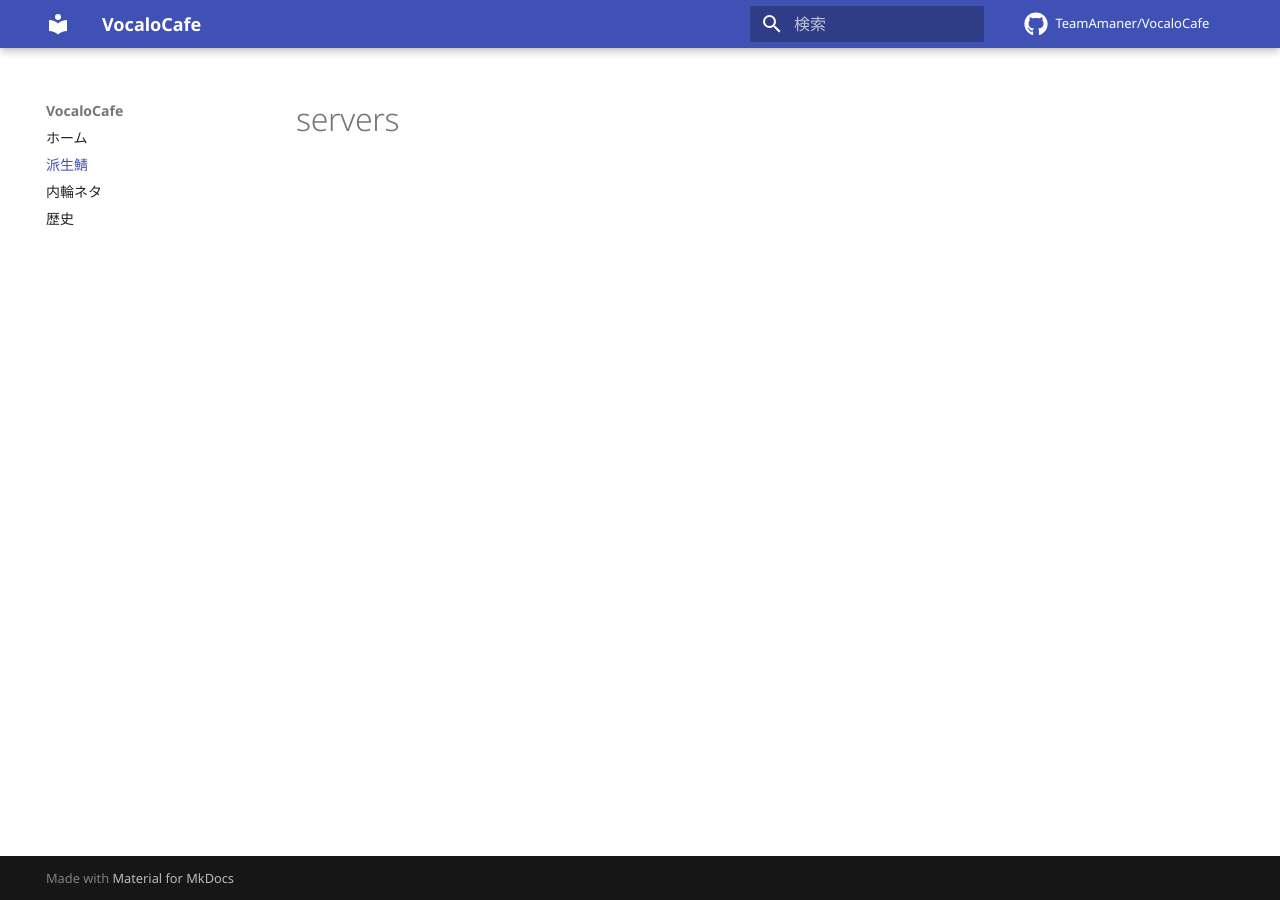
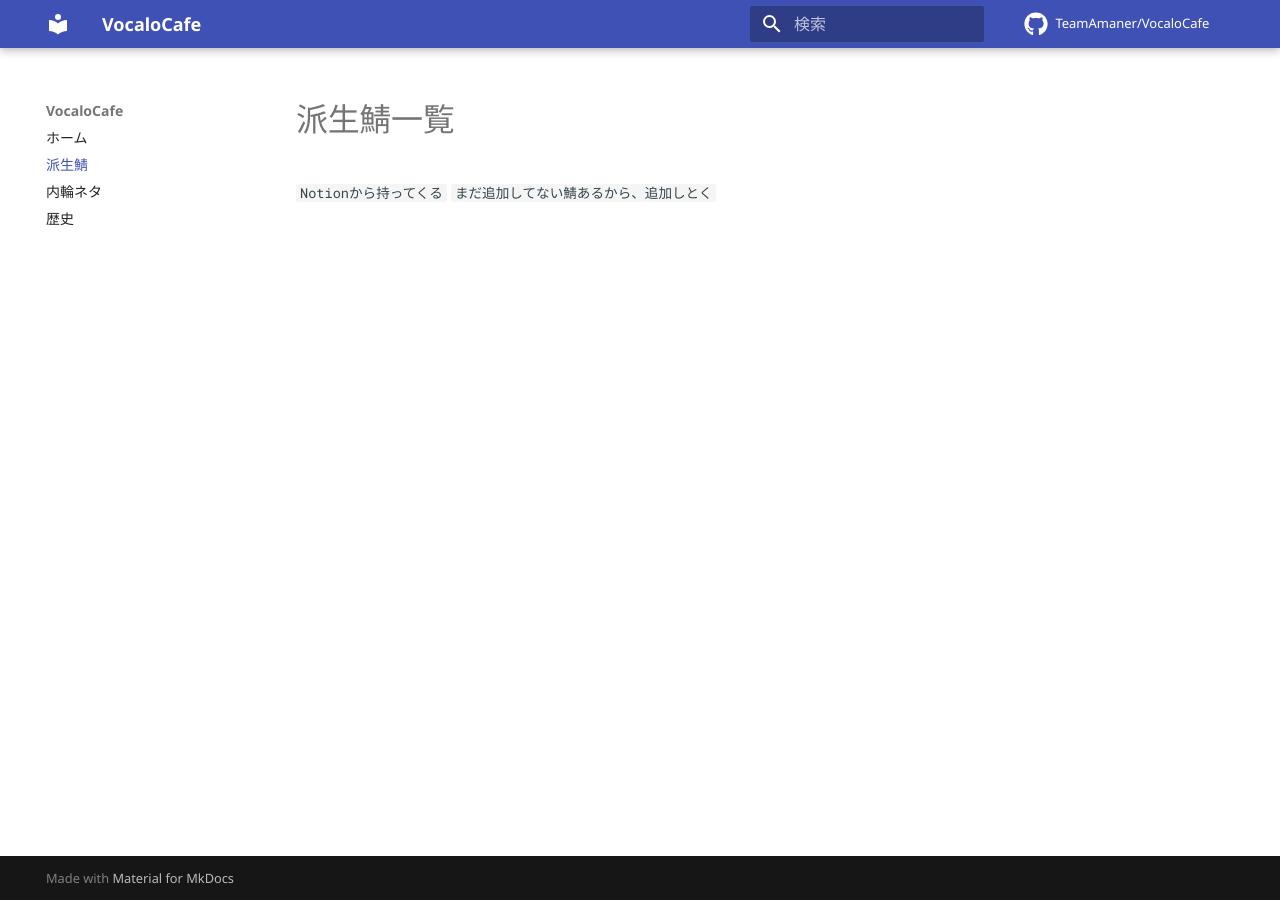
Before and after one commit to TeamAmaner/TeamAmaner.github.io, an MkDocs documentation site: the page built from docs/servers.md, in a window 1280 px wide. Built offline with MkDocs 1.6.1 and Material for MkDocs 9.7.7, drawn with Linux system fonts in a browser that asks for light colours; comment, search, counter and statistics services are not loaded.

Commit message:
[To JP]: 派生鯖.md

```diff
--- a/docs/servers.md
+++ b/docs/servers.md
@@ -1 +1,3 @@
-# servers
+# 派生鯖一覧
+`Notionから持ってくる`
+`まだ追加してない鯖あるから、追加しとく`
```
